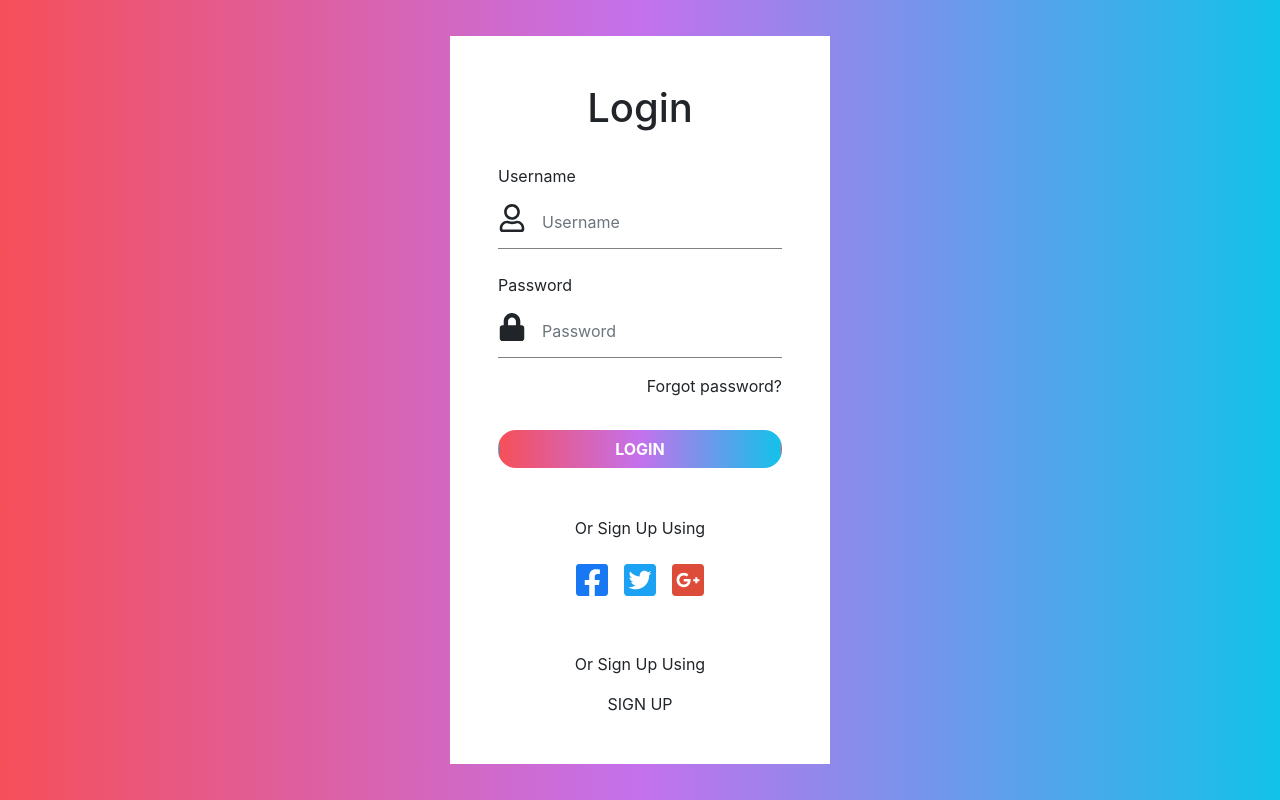
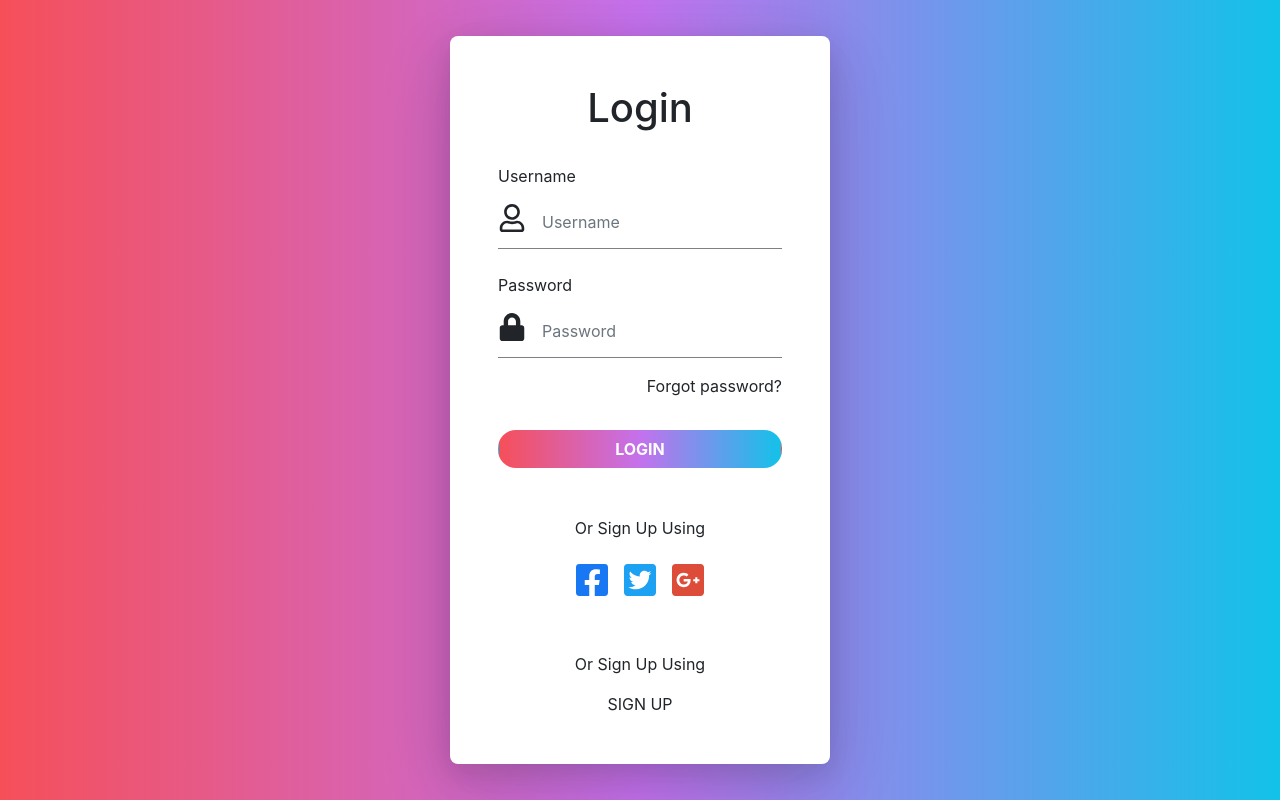
Before and after one commit to fahadshoukat/login-form, a React (Create React App) app: page / in a window 1280 px wide. Built offline with nearby package versions, Linux system fonts and the light colour scheme.

Commit message:
add border radius and box shadow

```diff
--- a/src/App.css
+++ b/src/App.css
@@ -17,6 +17,11 @@
 border-radius: 18px;
 }
 
+.col {
+    box-shadow: rgba(17, 17, 26, 0.1) 0px 8px 24px, rgba(17, 17, 26, 0.1) 0px 16px 56px, rgba(17, 17, 26, 0.1) 0px 24px 80px !important;
+    border-radius: 8px;
+}
+
 .fbIcon {
     color: #1877f2;
     font-size: 3rem;
--- a/src/App.js
+++ b/src/App.js
@@ -10,7 +10,7 @@
   return (
     <div className="container">
       <div className="row d-flex justify-content-center align-items-center vh-100">
-        <div className="col col-md-6 col-lg-5 col-xl-4 bg-white p-5 ">
+        <div className="col col-md-6 col-lg-5 col-xl-4 bg-white p-5">
           <h1 class="text-center">Login</h1>
           <label for="basic-url" class="form-label mt-4">
             Username
```
